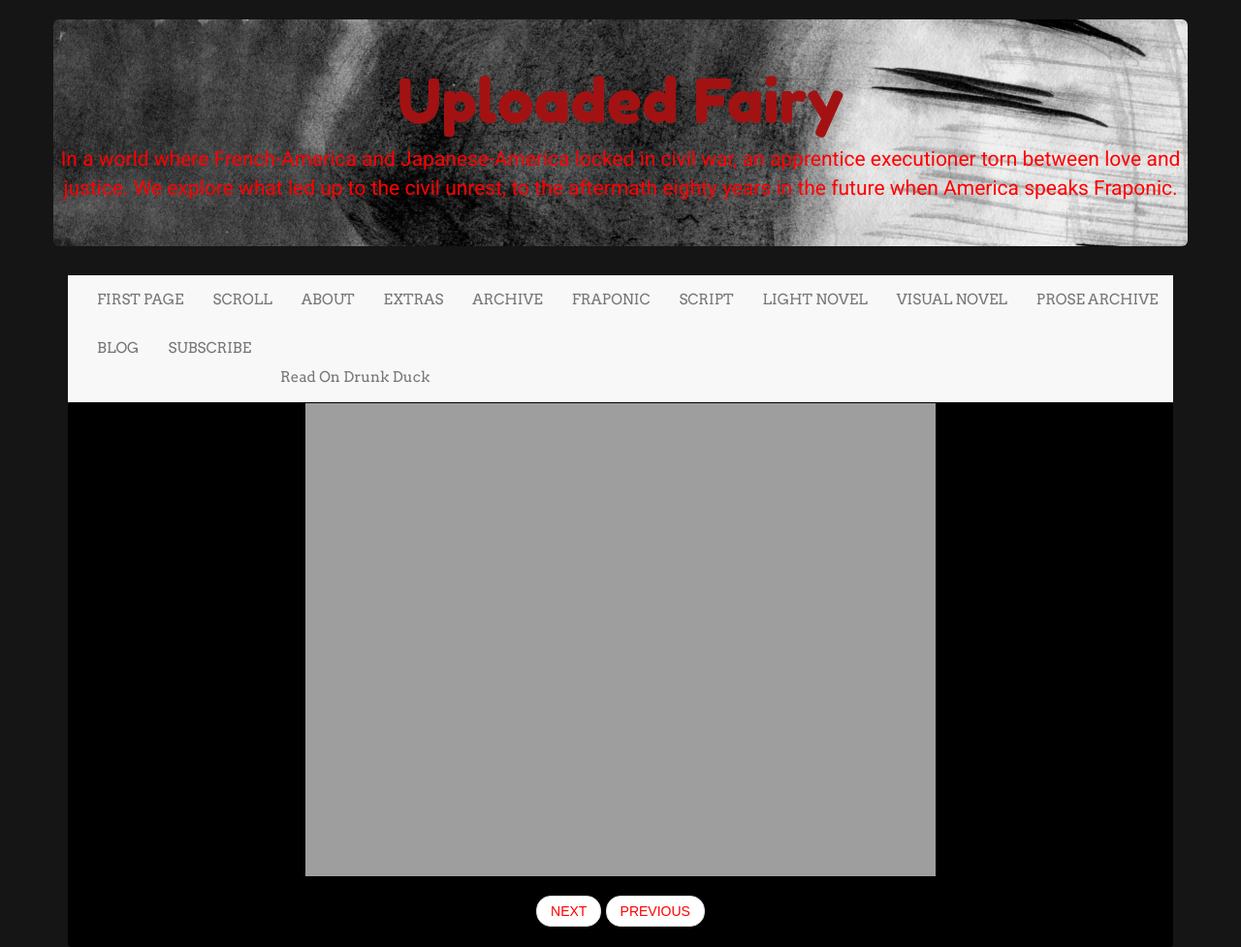
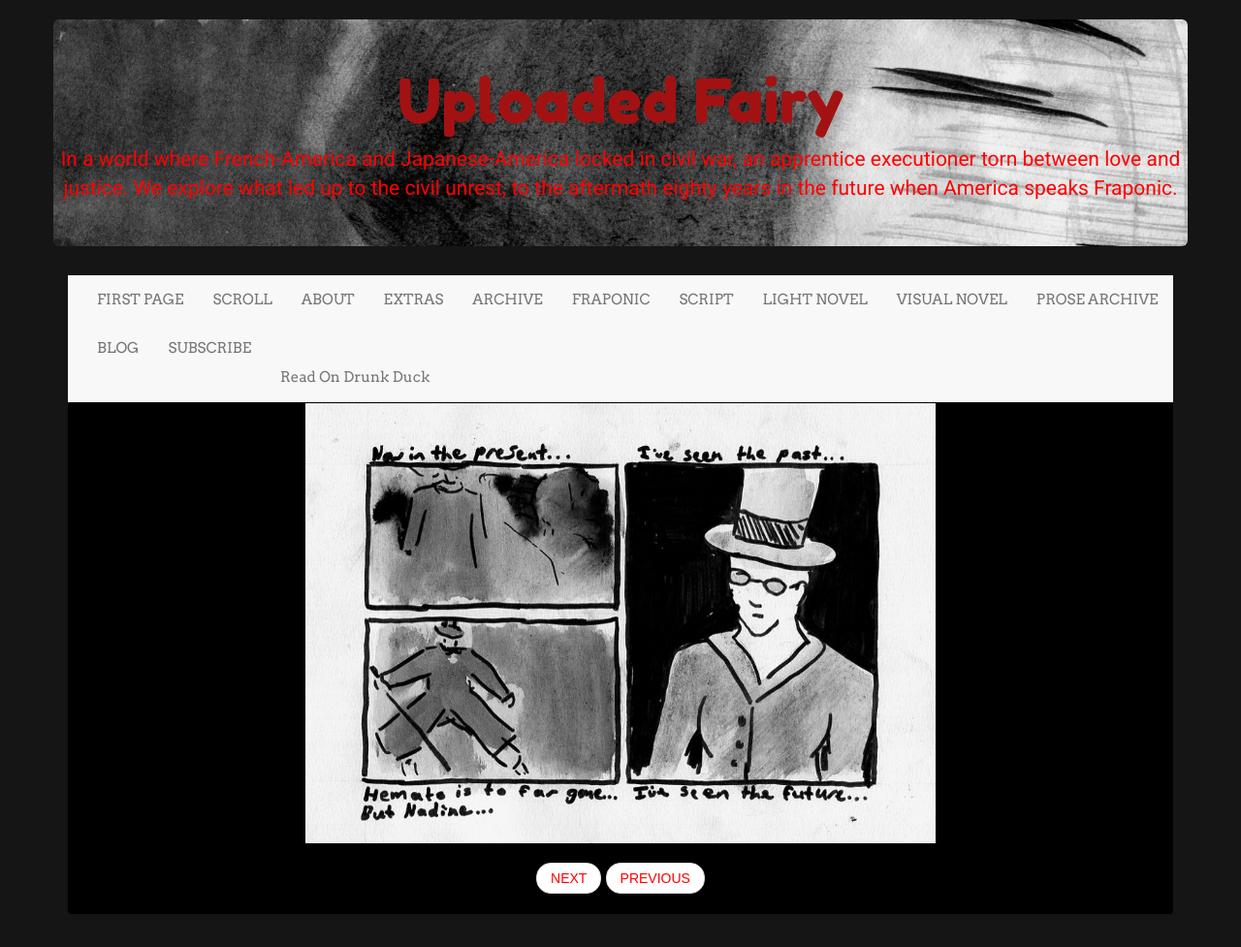
Before and after one commit to LWFlouisa/UploadedFairy, a Jekyll site: the page built from _posts/2021-12-12-page47.md, in a window 1280 px wide. Shown: the whole page at 97% size. Built offline with Jekyll 4.4.1, drawn with Linux system fonts in a browser that asks for light colours; nearby versions of some CDN libraries; after the commit the page ends 943 px from its top, so only the background shows below that.

Commit message:
Update 2021-12-12-page47.md

```diff
--- a/_posts/2021-12-12-page47.md
+++ b/_posts/2021-12-12-page47.md
@@ -5,4 +5,4 @@ title: "Riding Into The Sunset"
 categories: page
 permalink: /046
 ---
-![PAGE FOURTY SEVEN]({{ site.url }}/pages/pagetest48.png)
+![PAGE FOURTY SEVEN]({{ site.url }}/finished_pages/page47.jpg)
```
